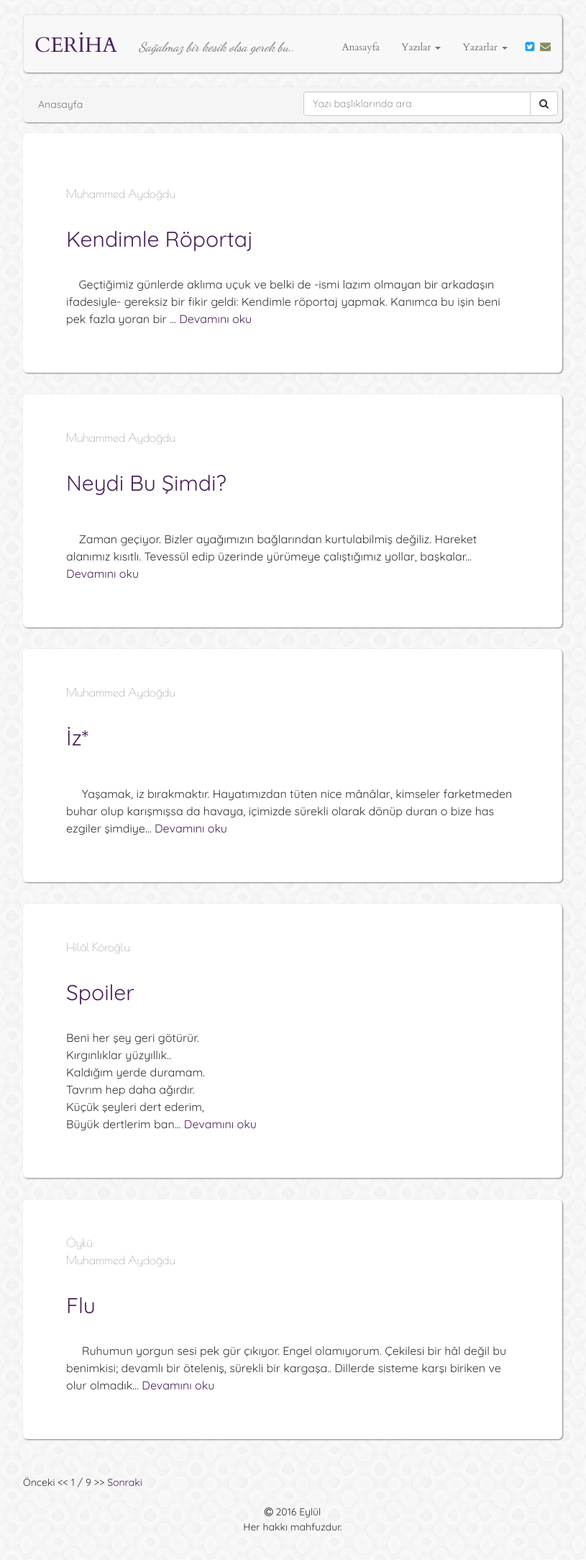
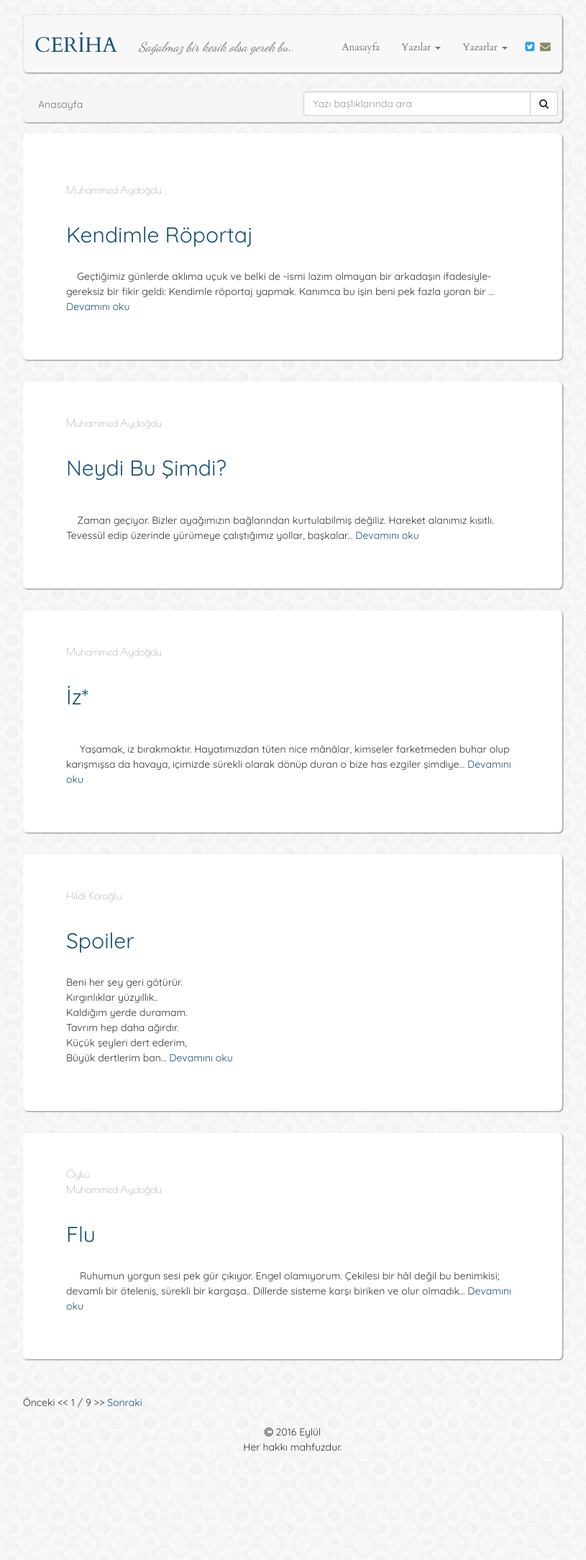
Before and after one commit to muhammedaydogdu/muhammedaydogdu.github.io, a Jekyll site: the page built from index.html, in a window 1280 px wide. Shown: the whole page at 72% size, without its empty margins (233-1048 px from the left). Built offline with Jekyll 4.4.1, drawn with Linux system fonts in a browser that asks for light colours; some web fonts are replaced; the list of posts is cut into pages by our own code; after the commit the page ends 2057 px from its top, so only the background shows below that.

Commit message:
Update style.css

```diff
--- a/css/style.css
+++ b/css/style.css
@@ -19,20 +19,20 @@ body {
 }
 
 a {
-  color: #4A235A;
+  color: #1A5276;
 }
 
 a:hover {
-  color: #4A235A;
+  color: #1A5276;
 }
 
 a:focus {
-  color: #4A235A;
+  color: #1A5276;
   text-decoration: none;
 }
 
 h2 {
-  color: #4A235A;
+  color: #1A5276;
 }
 
 .container .navbar {
@@ -44,17 +44,17 @@ h2 {
 }
 
 .navbar .navbar-brand {
-  color: #4A235A;
+  color: #1A5276;
   margin-top: 2px;
   font-size: 29px;
 }
 
 .navbar .navbar-brand:hover {
-  color: #4A235A;
+  color: #1A5276;
 }
 
 .navbar .navbar-brand:focus {
-  color: #4A235A;
+  color: #1A5276;
 }
 
 .navbar .navbar-text {
@@ -87,7 +87,7 @@ h2 {
 }
 
 .container .jumbotron p {
-  font-size: 16px;
+  font-size: 14px;
 }
 
 .data {
```
